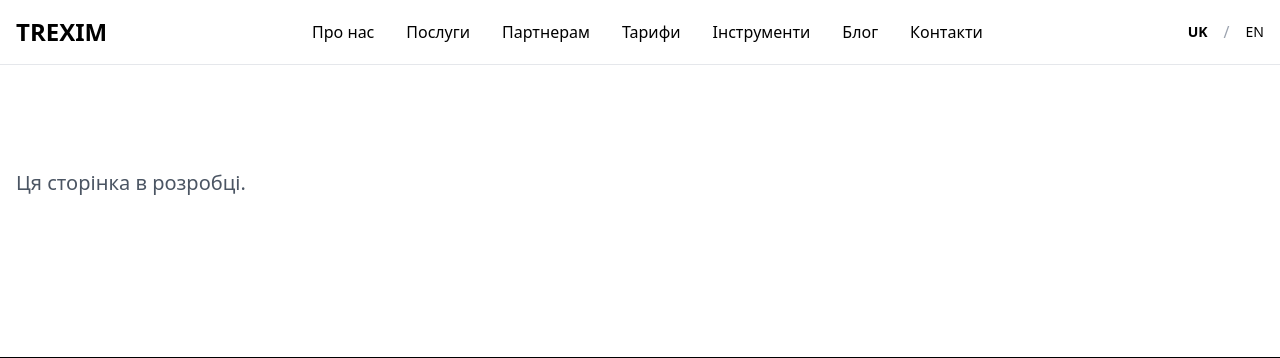
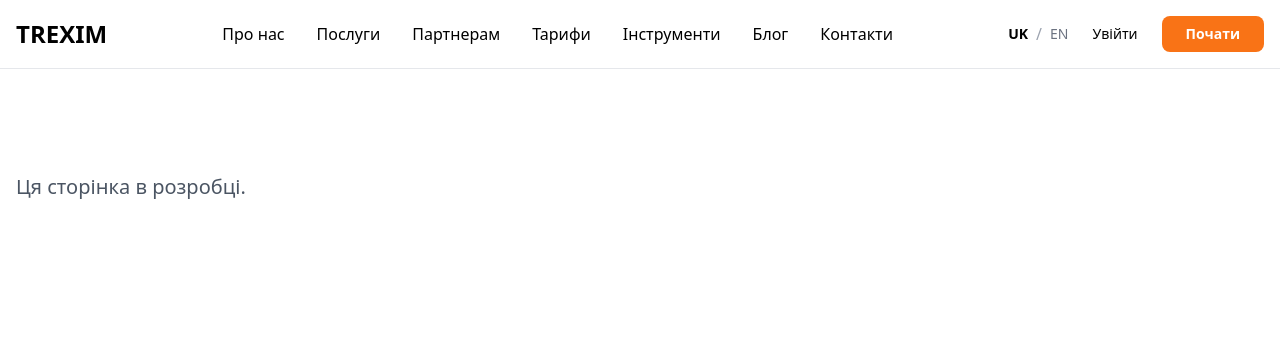
Before and after one commit to Taras732/trexim_v4, a FastAPI app: page /blog in a window 1280 px wide. Shown: the top 358 px of the page. Run offline with FastAPI, Linux system fonts and the light colour scheme; some libraries are stand-ins or nearby versions.

Commit message:
Fix header navigation and add missing action buttons
- Add Sign In link to admin panel
- Add Get Started CTA button
- Improve language switcher styling
- Add proper spacing between header elements

Co-Authored-By: Claude Sonnet 4.5 <noreply@anthropic.com>

```diff
--- a/app/templates/base.html
+++ b/app/templates/base.html
@@ -64,11 +64,22 @@
                     </a>
                 </div>
 
-                <!-- Language Switcher -->
-                <div class="flex items-center space-x-4">
-                    <a href="?lang=uk" class="text-sm {% if language == 'uk' %}font-bold{% endif %}">UK</a>
-                    <span class="text-gray-400">/</span>
-                    <a href="?lang=en" class="text-sm {% if language == 'en' %}font-bold{% endif %}">EN</a>
+                <!-- Right side actions -->
+                <div class="flex items-center space-x-6">
+                    <!-- Language Switcher -->
+                    <div class="flex items-center space-x-2">
+                        <a href="?lang=uk" class="text-sm {% if language == 'uk' %}font-bold text-black{% else %}text-gray-500{% endif %}">UK</a>
+                        <span class="text-gray-400">/</span>
+                        <a href="?lang=en" class="text-sm {% if language == 'en' %}font-bold text-black{% else %}text-gray-500{% endif %}">EN</a>
+                    </div>
+
+                    <!-- Auth buttons -->
+                    <a href="/admin" class="text-sm hover:text-brand-blue transition">
+                        {{ 'Увійти' if language == 'uk' else 'Sign In' }}
+                    </a>
+                    <a href="/contact?lang={{ language }}" class="bg-orange-500 hover:bg-orange-600 text-white px-6 py-2 rounded-lg text-sm font-semibold transition">
+                        {{ 'Почати' if language == 'uk' else 'Get Started' }}
+                    </a>
                 </div>
 
                 <!-- Mobile menu button -->
```
